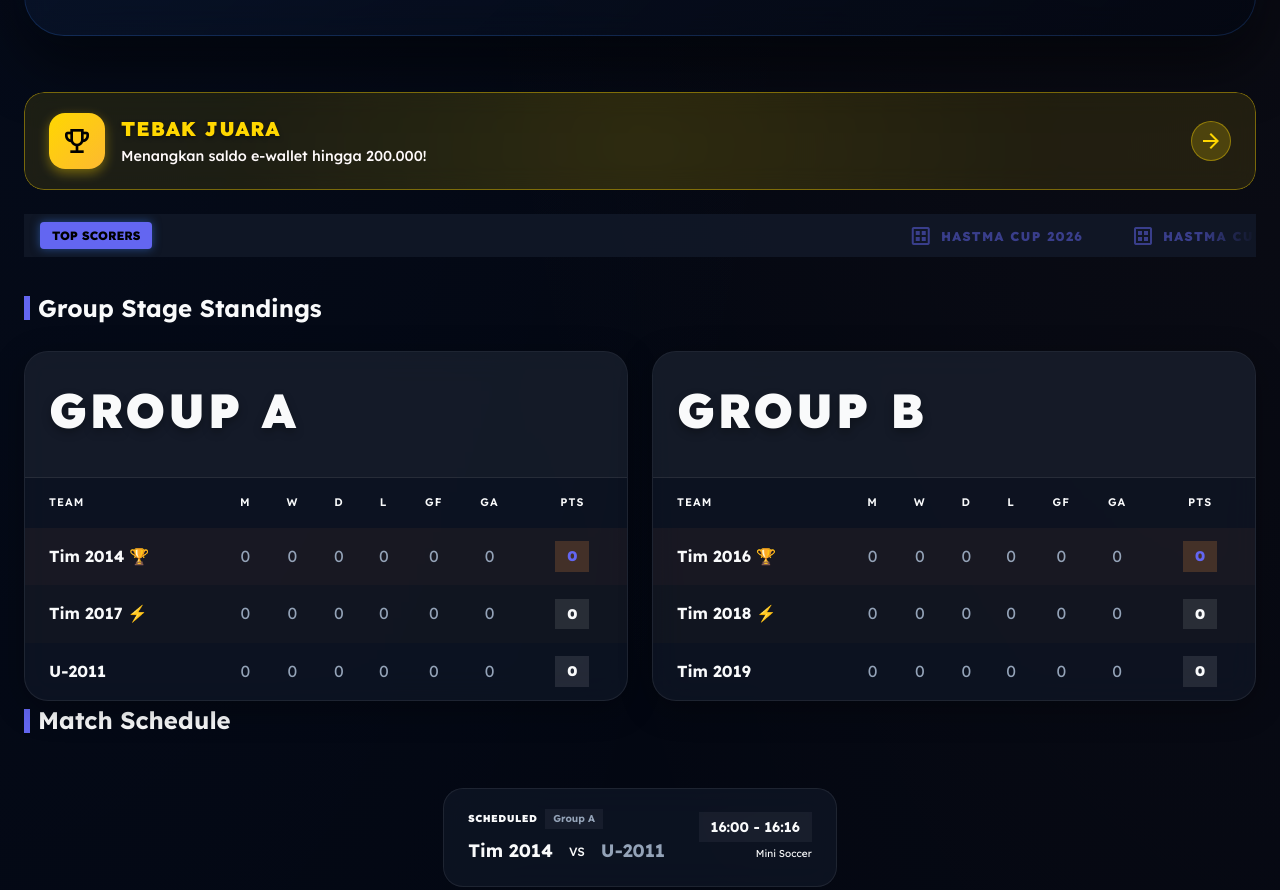
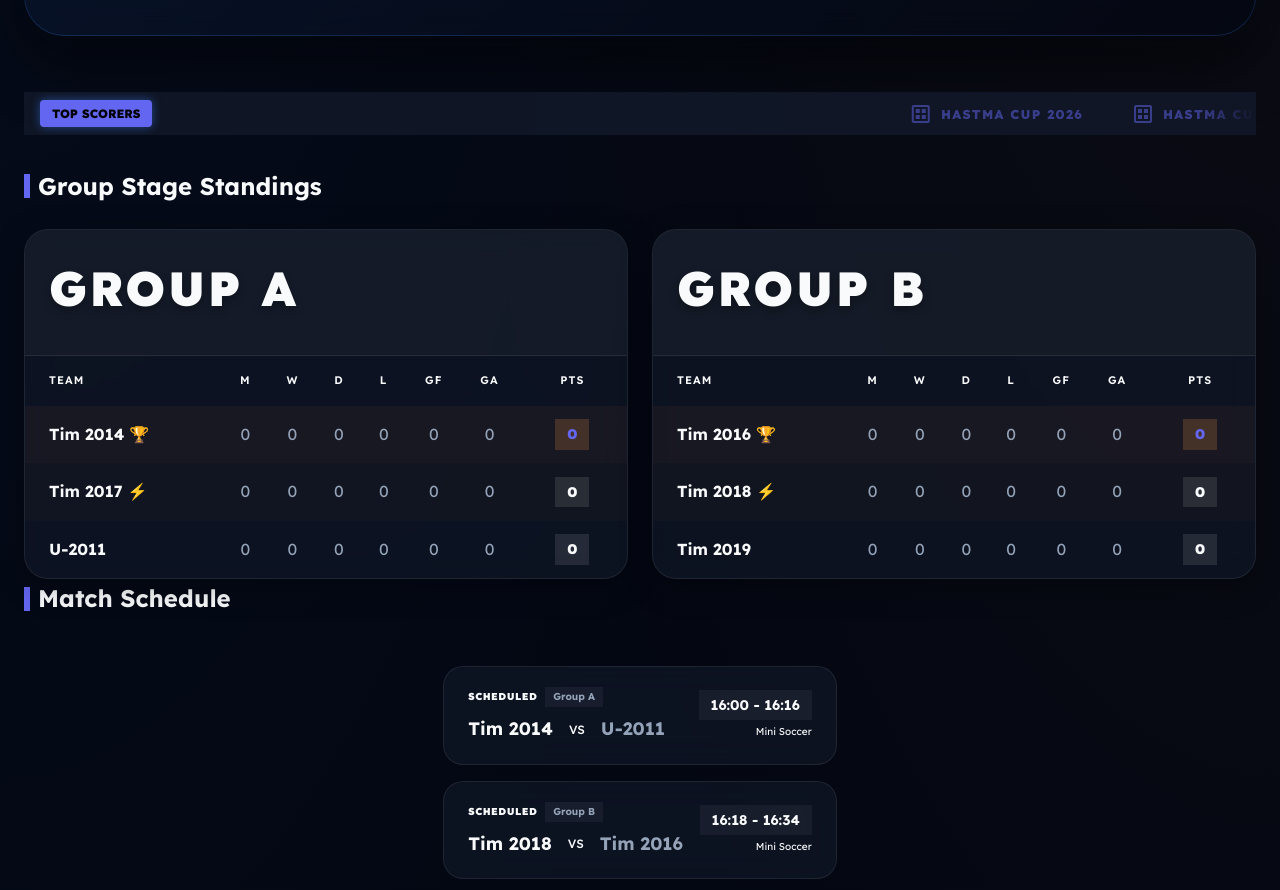
Before and after one commit to erzanugroho/website, a website: page index.html in a window 1280 px wide. Shown: the part 1237-2127 px from the top of the page. Drawn offline with nearby package versions, Linux system fonts and the light colour scheme; no server answers.

Commit message:
Update index.html

```diff
--- a/index.html
+++ b/index.html
@@ -120,8 +120,8 @@
                but let's keep it as part of the hero template -->
         </div>
 
-        <!-- Tebak Juara Promo Button (High Contrast Gold) -->
-        <a href="pickem.html" class="tebak-juara-promo">
+        <!-- Tebak Juara Promo Button (Hidden - Tournament Ended) -->
+        <a href="pickem.html" class="tebak-juara-promo" style="display: none;">
           <div class="tebak-juara-content">
             <div class="tebak-juara-icon">
               <span class="material-symbols-outlined">emoji_events</span>
```
